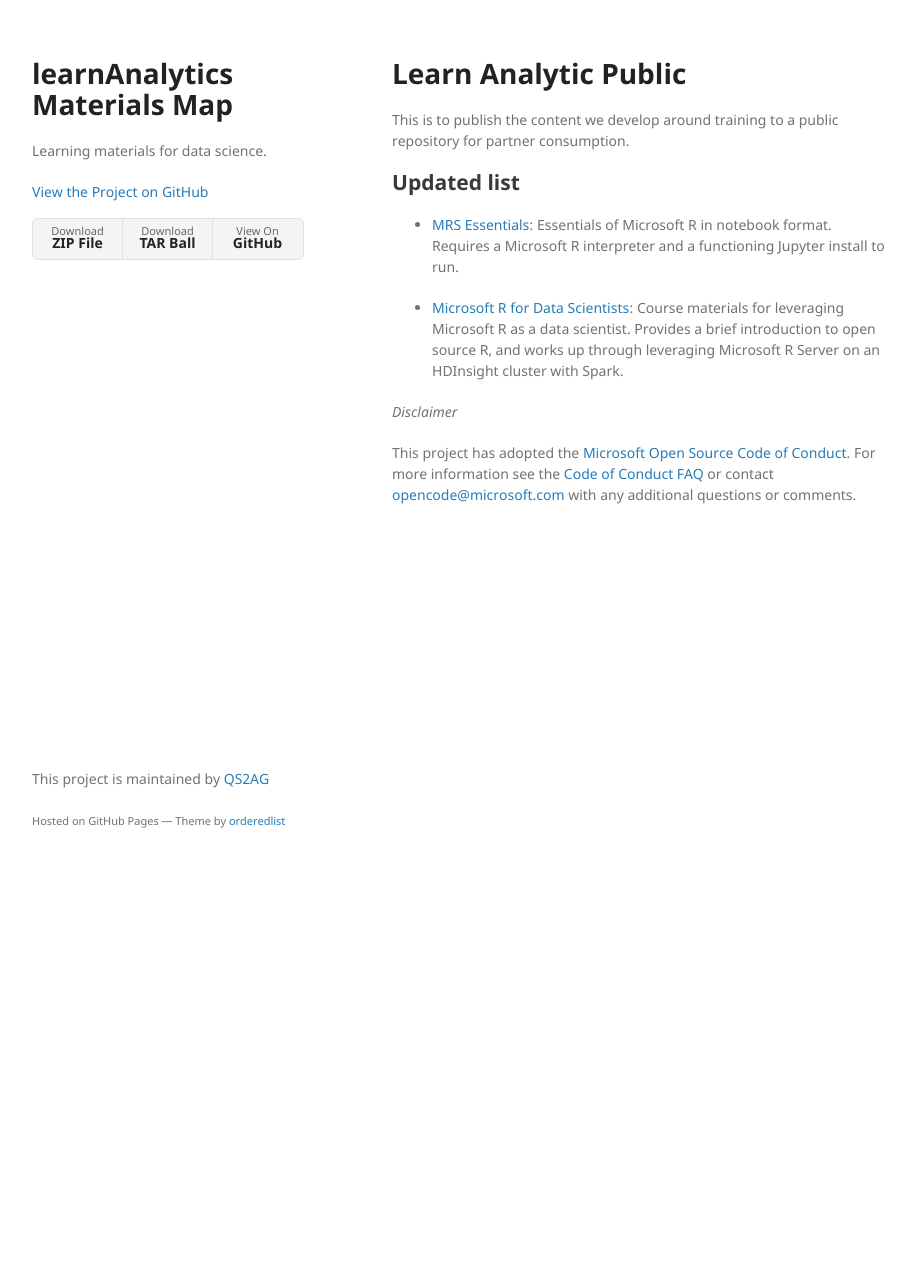
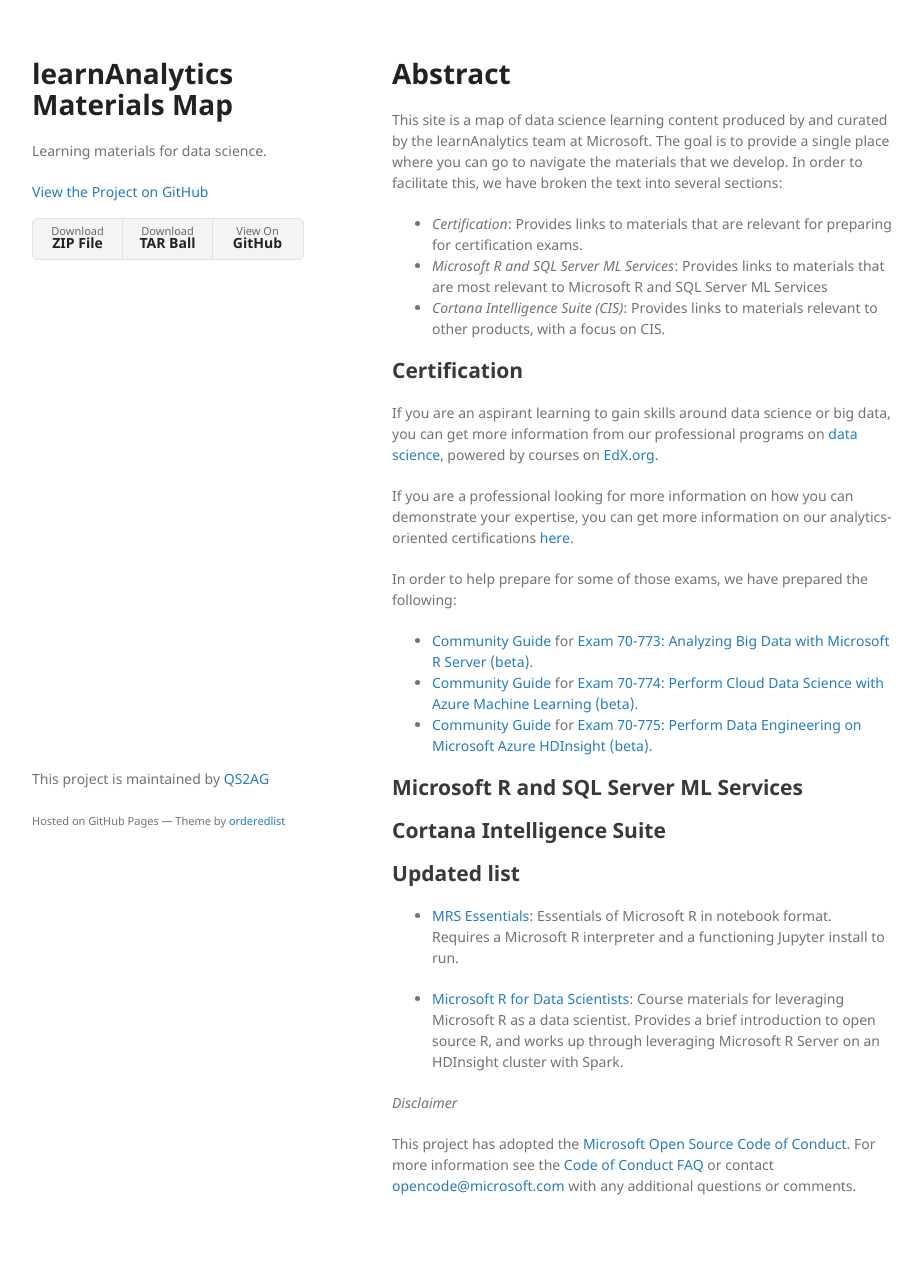
Before and after one commit to QS2AG/learnAnalytics-public, a Jekyll site: the page built from index.md, in a window 1280 px wide. Shown: the whole page, without its empty margins (178-1100 px from the left). Built offline with Jekyll 4.4.1, drawn with Linux system fonts in a browser that asks for light colours; our own code applies the rules of GitHub Pages for plain Markdown files; before the commit the page ends 900 px from its top, so only the background shows below that.

Commit message:
updated certification information

```diff
--- a/index.md
+++ b/index.md
@@ -2,8 +2,38 @@
 layout: default
 ---
 
-# Learn Analytic Public
-This is to publish the content we develop around training to a public repository for partner consumption.
+# Abstract
+
+This site is a map of data science learning content produced by and curated by the learnAnalytics team at Microsoft. The goal is to provide
+a single place where you can go to navigate the materials that we develop. In order to facilitate this, we have broken the
+text into several sections:
+
+- *Certification*: Provides links to materials that are relevant for preparing for certification exams.
+- *Microsoft R and SQL Server ML Services*: Provides links to materials that are most relevant to Microsoft R and SQL Server ML Services
+- *Cortana Intelligence Suite (CIS)*: Provides links to materials relevant to other products, with a focus on CIS.
+
+
+## Certification
+
+If you are an aspirant learning to gain skills around data science or big data, you can get more information from
+our professional programs on [data science](https://academy.microsoft.com/en-us/professional-program/data-science/),
+powered by courses on [EdX.org](https://www.edx.org/course/?search_query=Microsoft&subject=Data%20Analysis%20%26%20Statistics).
+
+If you are a professional looking for more information on how you can demonstrate your expertise,
+you can get more information on our analytics-oriented certifications [here](http://learnanalytics.microsoft.com/home/certifications).
+
+In order to help prepare for some of those exams, we have prepared the following:
+
+- [Community Guide](cert_guides/certification_70-773_community_guide) for [Exam 70-773: Analyzing Big Data with Microsoft R Server (beta)](https://www.microsoft.com/en-us/learning/exam-70-773.aspx).
+- [Community Guide](cert_guides/certification_70-774_community_guide.html) for [Exam 70-774: Perform Cloud Data Science with Azure Machine Learning (beta)](https://www.microsoft.com/en-us/learning/exam-70-774.aspx).
+- [Community Guide](cert_guides/certification_70-775_community_guide) for [Exam 70-775: Perform Data Engineering on Microsoft Azure HDInsight (beta)](https://www.microsoft.com/en-us/learning/exam-70-775.aspx).
+
+
+## Microsoft R and SQL Server ML Services
+
+## Cortana Intelligence Suite
+
+
 
 ## Updated list
 
```
Also changed, not shown: cert_guides/certification_70-773_community_guide.md (renamed from OLD/Microsoft_R_certification_learning_path.md, +4 -1 lines), cert_guides/certification_70-775_community_guide.md (renamed from OLD/HDInsight/Community-Guide-775.md, +4 -0 lines), cert_guides/certification_70-774_community_guide.html (renamed from OLD/perform-data-science-with-ML.html).
